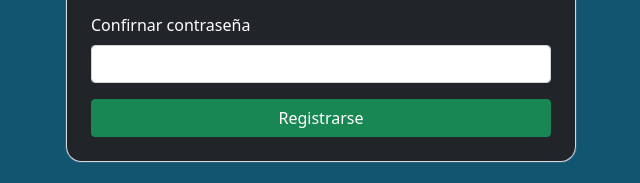
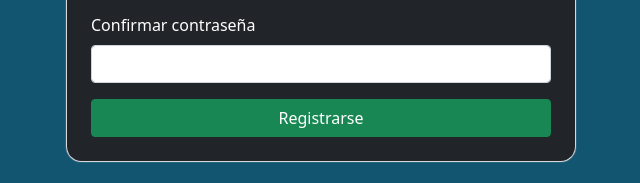
Before and after one commit to facundofabbi/TecnomFinal, a website: page index.html in a window 1280 px wide. Shown: the part 610-793 px from the top of the page, 319-959 px from the left. Drawn offline with nearby package versions, Linux system fonts and the light colour scheme.

Commit message:
Update index.html

```diff
--- a/index.html
+++ b/index.html
@@ -36,7 +36,7 @@
         <input type="password" class="form-control" id="password" name="password" required>
       </div>
       <div class="mb-3">
-        <label for="confirmPassword" class="form-label">Confirnar contrase&ntildea</label>
+        <label for="confirmPassword" class="form-label">Confirmar contrase&ntildea</label>
         <input type="password" class="form-control" id="confirmPassword" name="confirmPassword" required>
       </div>
       <button type="submit" class="btn btn-success w-100">Registrarse</button>
```
